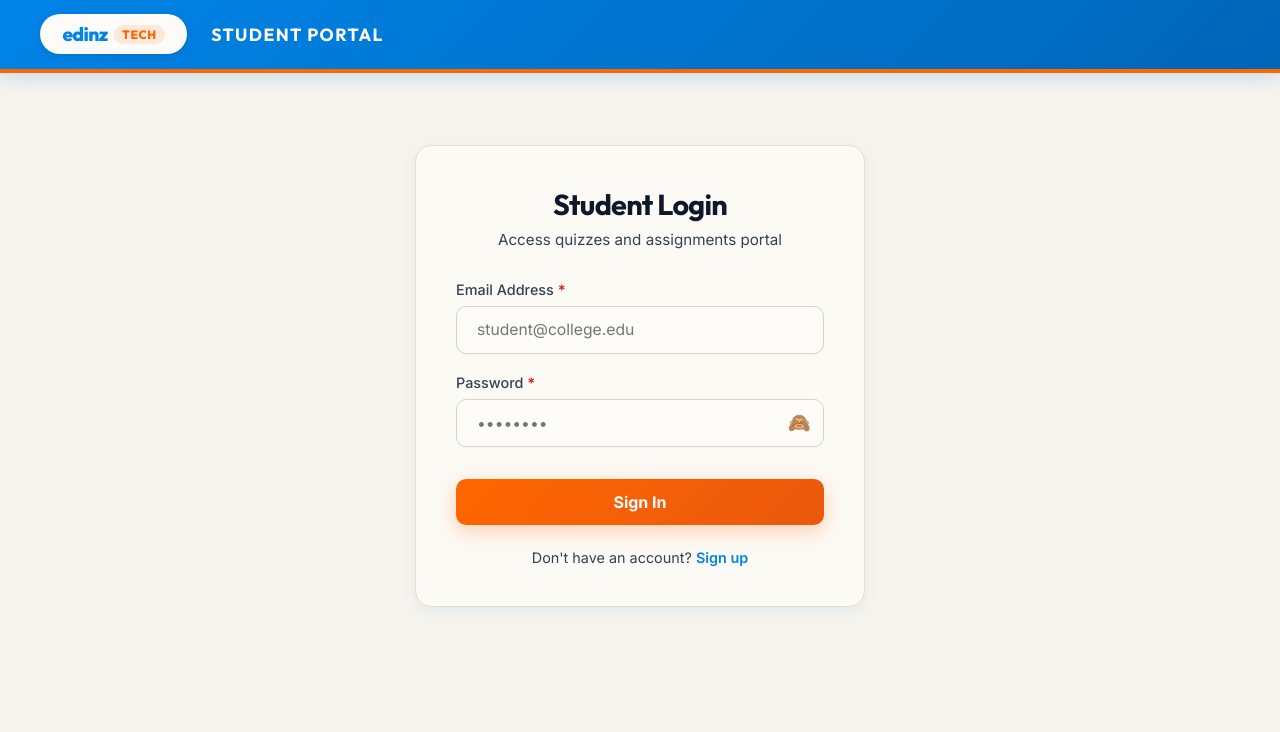
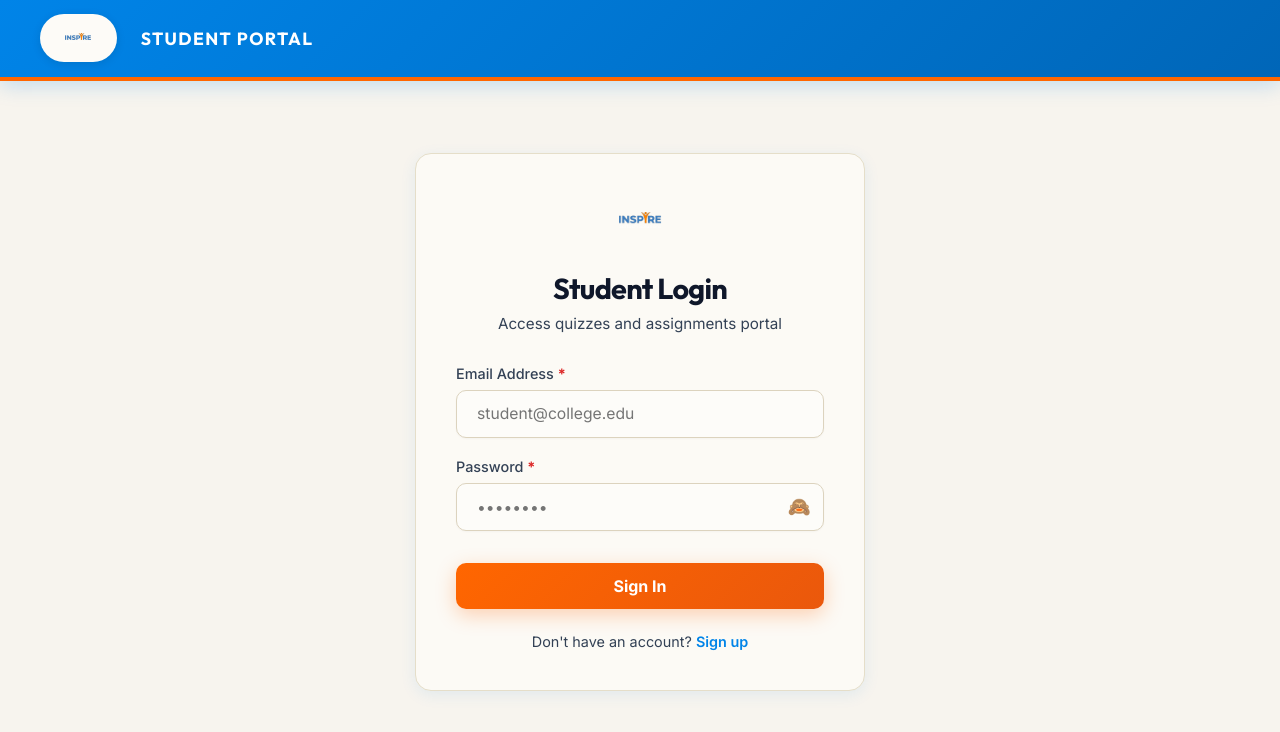
Before and after one commit to keeethee/edinzquiz, an Angular app in the folder frontend/: page / in a window 1280 px wide. Shown: the top 732 px of the page. Built offline with nearby package versions, Linux system fonts and the light colour scheme.

Commit message:
feat: integrated official INSPYRE logo branding into header navigation and sign-in screens

```diff
--- a/frontend/src/app/admin/admin.html
+++ b/frontend/src/app/admin/admin.html
@@ -2,8 +2,7 @@
 <div class="header-bar">
   <div style="display: flex; align-items: center; gap: 1.5rem;">
     <div class="logo-pill">
-      <span class="logo-blue">edinz</span>
-      <span class="logo-orange">TECH</span>
+      <img src="assets/logo.png" alt="INSPYRE" style="height: 32px; width: auto; object-fit: contain; vertical-align: middle;" />
     </div>
     <h2 style="font-size: 1.1rem; margin: 0; color: #ffffff; font-weight: 700; letter-spacing: 0.08em;">ADMIN CONSOLE</h2>
   </div>
--- a/frontend/src/app/layouts/admin-layout.ts
+++ b/frontend/src/app/layouts/admin-layout.ts
@@ -13,8 +13,7 @@ import { AuthService } from '../services/auth.service';
     <div class="header-bar">
       <div class="header-left-brand">
         <div class="logo-pill">
-          <span class="logo-blue">edinz</span>
-          <span class="logo-orange">QUIZ</span>
+          <img src="assets/logo.png" alt="INSPYRE" style="height: 32px; width: auto; object-fit: contain; vertical-align: middle;" />
         </div>
         <span class="console-title">ADMIN CONSOLE</span>
       </div>
--- a/frontend/src/app/student/student.html
+++ b/frontend/src/app/student/student.html
@@ -2,8 +2,7 @@
 <div class="header-bar">
   <div style="display: flex; align-items: center; gap: 1.5rem;">
     <div class="logo-pill">
-      <span class="logo-blue">edinz</span>
-      <span class="logo-orange">TECH</span>
+      <img src="assets/logo.png" alt="INSPYRE" style="height: 32px; width: auto; object-fit: contain; vertical-align: middle;" />
     </div>
     <h2 style="font-size: 1.1rem; margin: 0; color: #ffffff; font-weight: 700; letter-spacing: 0.08em;">STUDENT PORTAL</h2>
   </div>
@@ -51,6 +50,9 @@
 
       <!-- Login gate -->
       <div *ngIf="authMode === 'login'">
+        <div style="text-align: center; margin-bottom: 1.25rem;">
+          <img src="assets/logo.png" alt="INSPYRE" style="height: 52px; width: auto; object-fit: contain;" />
+        </div>
         <h2 style="font-size: 1.8rem; text-align: center; margin-bottom: 0.5rem;">Student Login</h2>
         <p style="text-align: center; color: var(--text-secondary); font-size: 0.95rem; margin-bottom: 2rem;">Access quizzes and assignments portal</p>
 
```
Also changed, not shown: frontend/public/logo.png (added), frontend/src/assets/logo.png (added).
